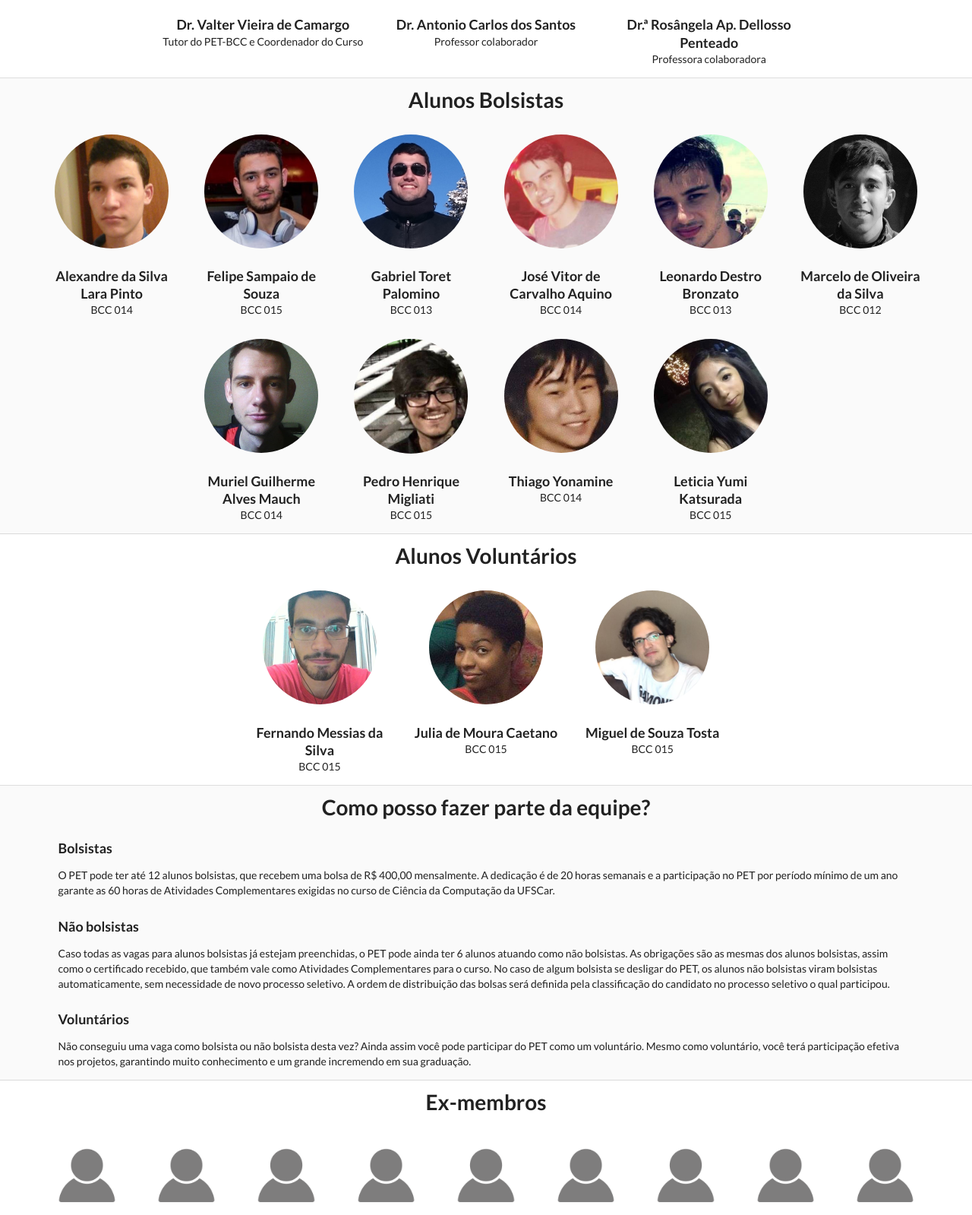
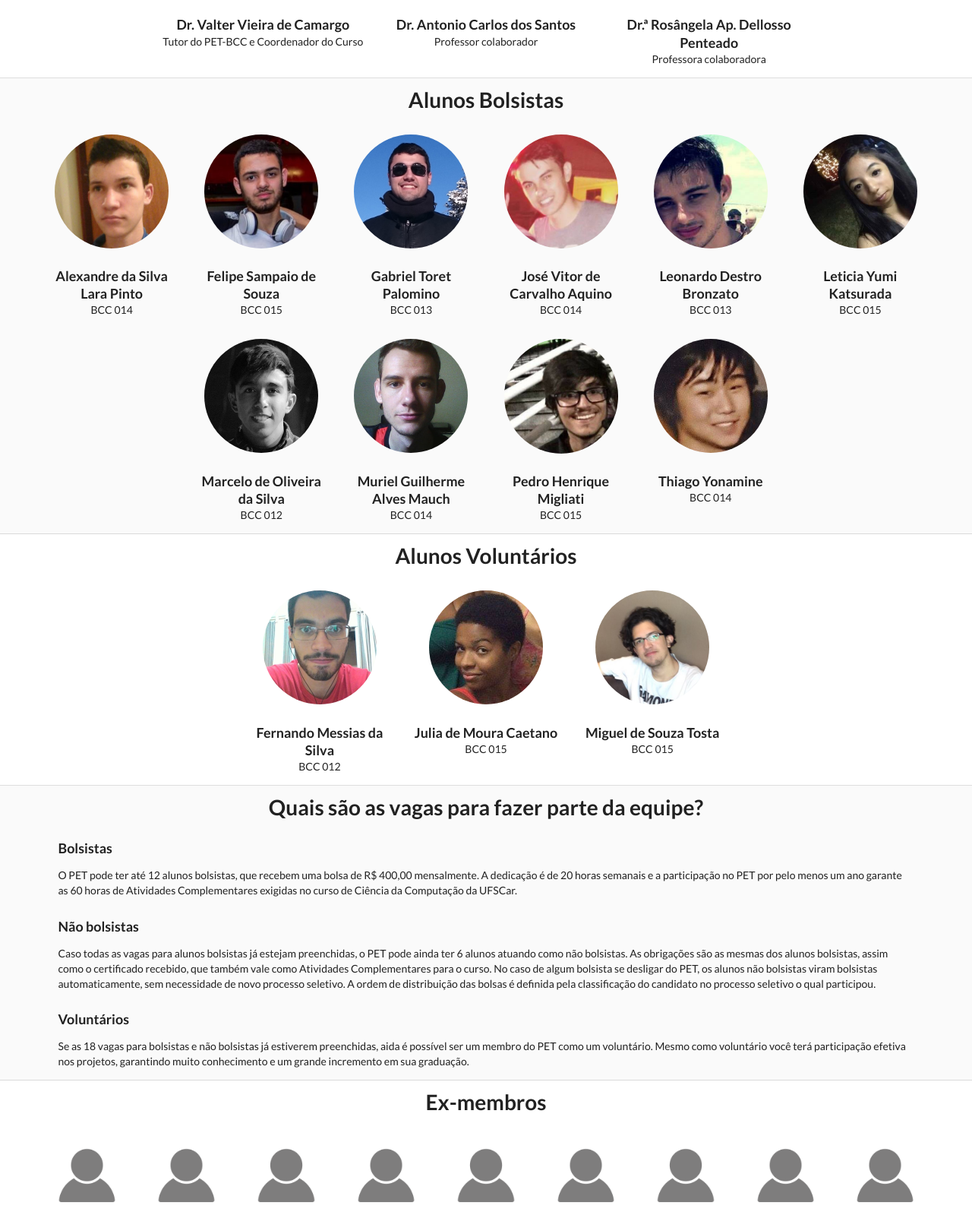
Before and after one commit to petbccufscar/site-petbcc, a Django app: page /equipe/ in a window 1280 px wide. Shown: the part 351-1950 px from the top of the page at 76% size. Run offline with Django 3.2, Linux system fonts and the light colour scheme.

Commit message:
Ajustes de layout e correção de informações na página Equipe

```diff
--- a/site2016/templates/site2016/equipe.html
+++ b/site2016/templates/site2016/equipe.html
@@ -138,14 +138,23 @@
                         <div class="column">
                             <div class="content">
                                 <img class="ui centered small circular image"
+                                     src="{% static 'site2016/images/equipe/leticia_yumi_katsurada.jpg' %}">
+                                <h3 class="ui header">Leticia Yumi Katsurada</h3>
+                                BCC 015
+                            </div>
+                        </div>
+                    </div>
+
+                    <div class="six column center aligned row">
+                        <div class="column">
+                            <div class="content">
+                                <img class="ui centered small circular image"
                                      src="{% static 'site2016/images/equipe/marcelo_de_oliveira_da_silva.jpg' %}">
                                 <h3 class="ui header">Marcelo de Oliveira da Silva</h3>
                                 BCC 012
                             </div>
                         </div>
-                    </div>
 
-                    <div class="six column center aligned row">
                         <div class="column">
                             <div class="content">
                                 <img class="ui centered small circular image"
@@ -172,15 +181,6 @@
                                 BCC 014
                             </div>
                         </div>
-
-                        <div class="column">
-                            <div class="content">
-                                <img class="ui centered small circular image"
-                                     src="{% static 'site2016/images/equipe/leticia_yumi_katsurada.jpg' %}">
-                                <h3 class="ui header">Leticia Yumi Katsurada</h3>
-                                BCC 015
-                            </div>
-                        </div>
                     </div>
                 </div>
             </div>
@@ -203,7 +203,7 @@
                                 <img class="ui centered small circular image"
                                      src="{% static 'site2016/images/equipe/fernando_messias_da_silva.jpg' %}">
                                 <h3 class="ui header">Fernando Messias da Silva</h3>
-                                BCC 015
+                                BCC 012
                             </div>
                         </div>
 
@@ -236,26 +236,26 @@
         <div class="ui middle aligned stackable grid container">
             <div class="row">
                 <div class="column">
-                    <h1 class="ui centered header">Como posso fazer parte da equipe?</h1>
+                    <h1 class="ui centered header">Quais são as vagas para fazer parte da equipe?</h1>
                 </div>
             </div>
             <div class="row">
                 <div class="sixteen wide column">
                     <h3 class="ui header">Bolsistas</h3>
                     <p>O PET pode ter até 12 alunos bolsistas, que recebem uma bolsa de R$ 400,00 mensalmente. A
-                        dedicação é de 20 horas semanais e a participação no PET por período mínimo de um ano garante as
+                        dedicação é de 20 horas semanais e a participação no PET por pelo menos um ano garante as
                         60 horas de Atividades Complementares exigidas no curso de Ciência da Computação da UFSCar.</p>
                     <h3 class="ui header">Não bolsistas</h3>
                     <p>Caso todas as vagas para alunos bolsistas já estejam preenchidas, o PET pode ainda ter 6 alunos
                         atuando como não bolsistas. As obrigações são as mesmas dos alunos bolsistas, assim como o
                         certificado recebido, que também vale como Atividades Complementares para o curso. No caso de
                         algum bolsista se desligar do PET, os alunos não bolsistas viram bolsistas automaticamente, sem
-                        necessidade de novo processo seletivo. A ordem de distribuição das bolsas será definida pela
+                        necessidade de novo processo seletivo. A ordem de distribuição das bolsas é definida pela
                         classificação do candidato no processo seletivo o qual participou.</p>
                     <h3 class="ui header">Voluntários</h3>
-                    <p>Não conseguiu uma vaga como bolsista ou não bolsista desta vez? Ainda assim você pode participar
-                        do PET como um voluntário. Mesmo como voluntário, você terá participação efetiva nos projetos,
-                        garantindo muito conhecimento e um grande incremendo em sua graduação.</p>
+                    <p>Se as 18 vagas para bolsistas e não bolsistas já estiverem preenchidas, aida é possível ser um
+                        membro do PET como um voluntário. Mesmo como voluntário você terá participação efetiva nos
+                        projetos, garantindo muito conhecimento e um grande incremento em sua graduação.</p>
                 </div>
             </div>
         </div>
```
Also changed, not shown: site2016/templates/site2016/home.html (+7 -7 lines).
